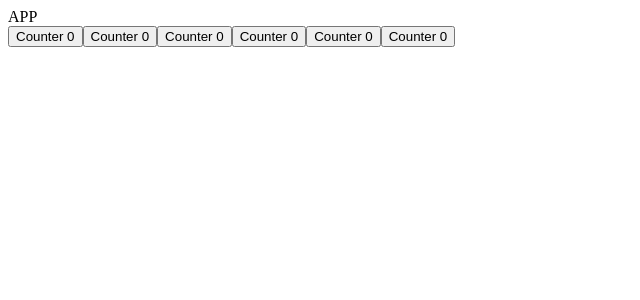
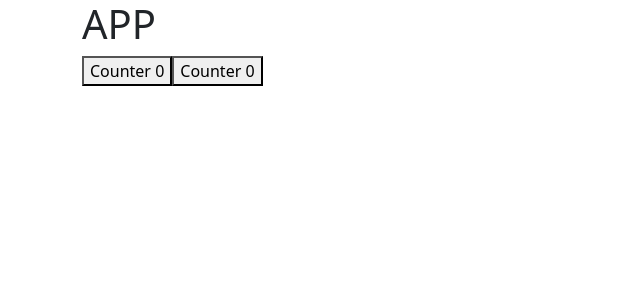
Before and after one commit to COLADOXD/component-1, a Vue app: page / in a window 1280 px wide. Shown: the top 300 px of the page, without its empty margins (0-640 px from the left). Built offline with nearby package versions, Linux system fonts and the light colour scheme.

Commit message:
46. Instalar Bootstrap vía NPM

```diff
--- a/package.json
+++ b/package.json
@@ -8,6 +8,7 @@
     "preview": "vite preview"
   },
   "dependencies": {
+    "bootstrap": "^5.3.2",
     "vue": "^3.3.4"
   },
   "devDependencies": {
--- a/src/App.vue
+++ b/src/App.vue
@@ -3,13 +3,10 @@ import ButtonCounter from "./component/ButtonCounter.vue"
 </script>
 
 <template>
-  <div>
-    APP
+  <div class="container">
+    <h1>APP</h1>
+
+    <ButtonCounter />
+    <button-counter />
   </div>
-  <ButtonCounter></ButtonCounter>
-  <ButtonCounter></ButtonCounter>
-  <ButtonCounter></ButtonCounter>
-  <ButtonCounter></ButtonCounter>
-  <ButtonCounter></ButtonCounter>
-  <ButtonCounter></ButtonCounter>
 </template>
--- a/src/main.js
+++ b/src/main.js
@@ -3,4 +3,6 @@
 import { createApp } from "vue";
 import App from "./App.vue";
 
+import "bootstrap/dist/css/bootstrap.css";
+
 createApp(App).mount("#app");
```
Also changed, not shown: 1 other file (tests, documents, lock files or other folders).
